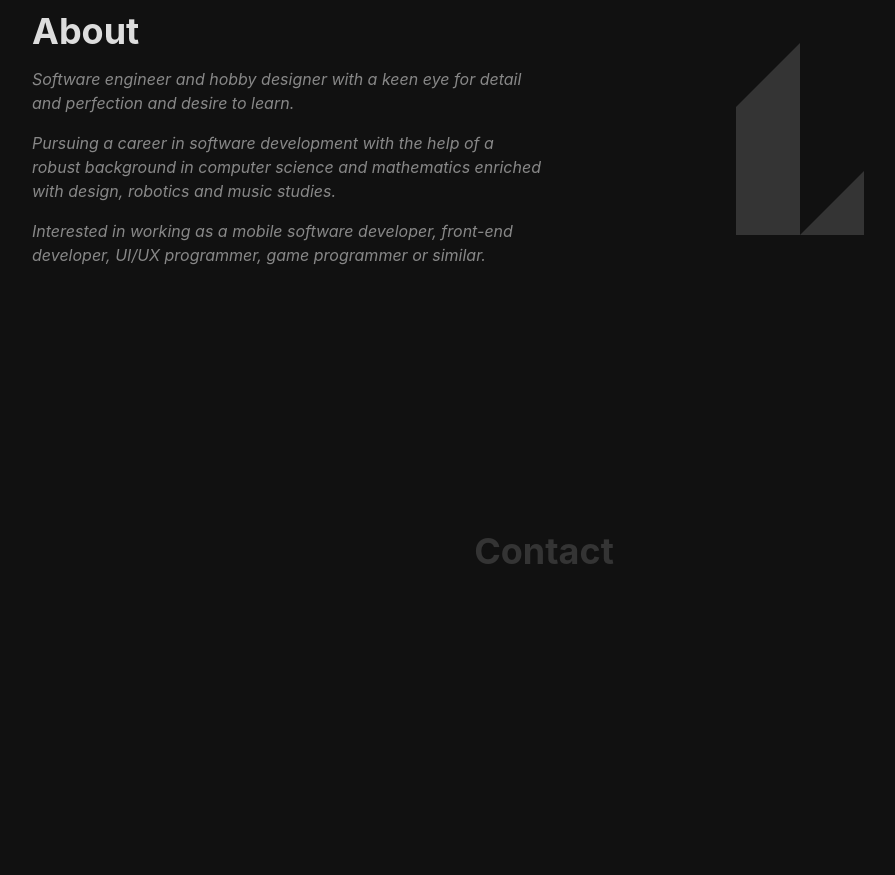
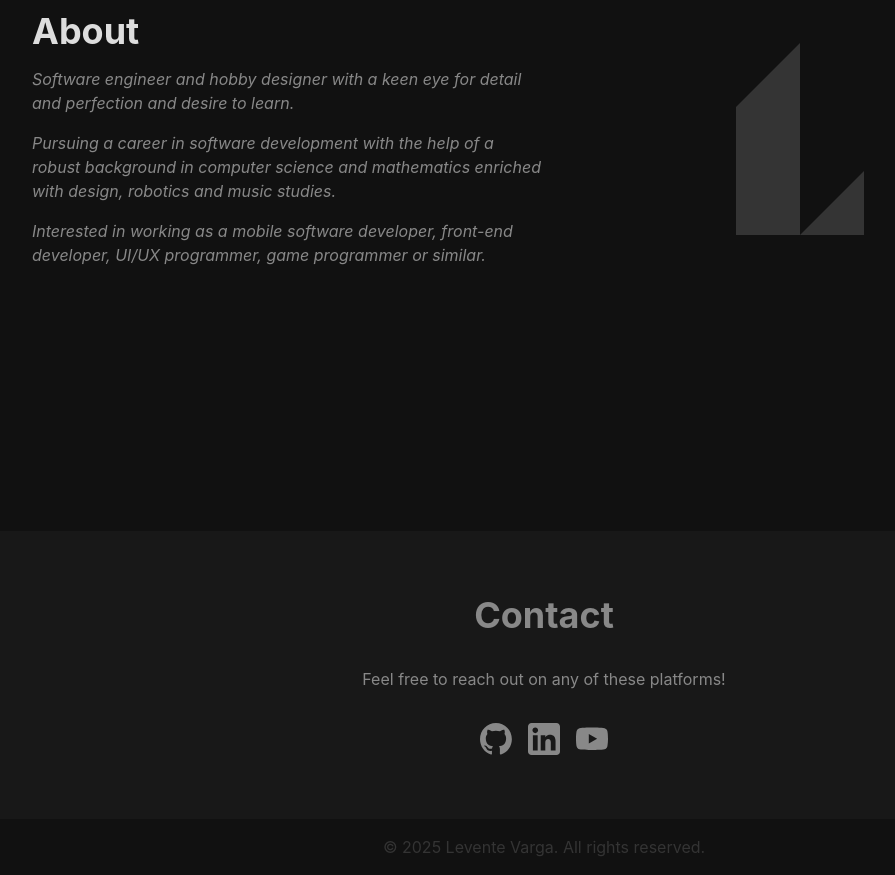
Before and after one commit to levente-varga/Portfolio, a website built with Vite: page index.html in a window 1280 px wide. Shown: the part 5235-6110 px from the top of the page, without its empty margins (96-991 px from the left). Before the commit the page ends 5870 px from the top, so only its background shows below. Built offline with nearby package versions, Linux system fonts and the light colour scheme; files whose address does not match are found by name.

Commit message:
Add contact section

```diff
--- a/index.html
+++ b/index.html
@@ -111,7 +111,30 @@
         </div>
     </div>
 
-    <div id="contact" class="text-4xl text-center text-textDark font-bold mb-16 mt-32">Contact</div>
+    <div class="flex flex-col px-auto bg-backgroundLight text-center items-center justify-center py-16">
+        <div id="contact" class="text-4xl text-text font-bold mb-8">Contact</div>
+        <div class="text-text">Feel free to reach out on any of these platforms!</div>
+        <ul class="flex space-x-4 items-center mt-8 mx-auto w-fit">
+            <li><a href="https://github.com/levente-varga">
+                <svg class="size-8 fill-text hover:fill-textDim duration-250" viewBox="0 0 64 64" xmlns="http://www.w3.org/2000/svg">
+                    <path fill-rule="evenodd" clip-rule="evenodd" d="M31.9047 0C14.2622 0 0 14.4375 0 32.2987C0 46.576 9.13829 58.6615 21.8155 62.939C23.4005 63.2605 23.9811 62.244 23.9811 61.3889C23.9811 60.6401 23.9288 58.0735 23.9288 55.3993C15.0537 57.3247 13.2056 51.5491 13.2056 51.5491C11.7793 47.8058 9.66596 46.8438 9.66596 46.8438C6.76114 44.8652 9.87755 44.8652 9.87755 44.8652C13.0998 45.0791 14.7905 48.1806 14.7905 48.1806C17.6425 53.0998 22.238 51.7099 24.0869 50.8541C24.3507 48.7686 25.1964 47.3248 26.0944 46.5229C19.0158 45.7741 11.5683 42.9936 11.5683 30.5872C11.5683 27.0578 12.8353 24.1703 14.8428 21.9247C14.526 21.1227 13.4165 17.8067 15.1602 13.3685C15.1602 13.3685 17.854 12.5127 23.9282 16.6838C26.5287 15.9768 29.2106 15.6172 31.9047 15.6142C34.5985 15.6142 37.3447 15.9889 39.8805 16.6838C45.9553 12.5127 48.6491 13.3685 48.6491 13.3685C50.3928 17.8067 49.2826 21.1227 48.9659 21.9247C51.0263 24.1703 52.241 27.0578 52.241 30.5872C52.241 42.9936 44.7935 45.7203 37.662 46.5229C38.8245 47.5387 39.8276 49.4635 39.8276 52.5118C39.8276 56.8431 39.7753 60.3192 39.7753 61.3882C39.7753 62.244 40.3566 63.2605 41.9409 62.9396C54.6181 58.6609 63.7564 46.576 63.7564 32.2987C63.8087 14.4375 49.4942 0 31.9047 0Z"/>
+                </svg></a></li>
+            <li><a href="https://www.linkedin.com/in/levente-varga/">
+                <svg class="size-8 fill-text hover:fill-textDim duration-250" viewBox="0 0 64 64" xmlns="http://www.w3.org/2000/svg">
+                    <path fill-rule="evenodd" clip-rule="evenodd" d="M56.8889 64H7.11111C3.18375 64 0 60.8163 0 56.8889V7.11111C0 3.18375 3.18375 0 7.11111 0H56.8889C60.8163 0 64 3.18375 64 7.11111V56.8889C64 60.8163 60.8163 64 56.8889 64ZM45.6139 55.1111H55.1111V35.6011C55.1111 27.3462 50.4317 23.3549 43.8956 23.3549C37.3565 23.3549 34.6045 28.447 34.6045 28.447V24.2963H25.4519V55.1111H34.6045V38.9352C34.6045 34.601 36.5997 32.0218 40.4184 32.0218C43.9287 32.0218 45.6139 34.5002 45.6139 38.9352V55.1111ZM8.88889 14.5751C8.88889 17.7153 11.4152 20.2613 14.5328 20.2613C17.6503 20.2613 20.1751 17.7153 20.1751 14.5751C20.1751 11.435 17.6503 8.88889 14.5328 8.88889C11.4152 8.88889 8.88889 11.435 8.88889 14.5751ZM19.3506 55.1111H9.80671V24.2963H19.3506V55.1111Z"/>
+                </svg>
+            </a></li>
+            <li><a href="https://www.youtube.com/@levente-varga">
+                <svg class="size-8 fill-text hover:fill-textDim duration-250" viewBox="0 0 64 64" xmlns="http://www.w3.org/2000/svg">
+                    <path fill-rule="evenodd" clip-rule="evenodd" d="M57.0414 10.3765C59.7828 11.1177 61.9442 13.2883 62.6823 16.0412C64.053 21.0707 64.0003 31.5531 64.0003 31.5531C64.0003 31.5531 64.0003 41.9826 62.6823 47.0121C61.9442 49.765 59.7828 51.9356 57.0414 52.6768C52.0331 54.0004 32.0001 54.0004 32.0001 54.0004C32.0001 54.0004 12.0198 54.0004 6.95884 52.6239C4.21748 51.8827 2.05602 49.7121 1.31796 46.9591C0 41.9826 0 31.5002 0 31.5002C0 31.5002 0 21.0707 1.31796 16.0412C2.05602 13.2883 4.2702 11.0647 6.95884 10.3235C11.9671 9 32.0001 9 32.0001 9C32.0001 9 52.0331 9 57.0414 10.3765ZM25.6211 21.8648L42.2801 31.5002L25.6211 41.1355V21.8648Z"/>
+                </svg>
+            </a></li>
+        </ul>
+    </div>
+
+    <div class="flex flex-row mx-auto max-w-5xl items-center justify-center text-textDark py-4">
+        <p>&copy; 2025 Levente Varga. All rights reserved.</p>
+    </div>
 
     <script type="module" src="/src/dropdownMenu.js"></script>
     <script type="module" src="/src/components/projectCard.js"></script>
```
